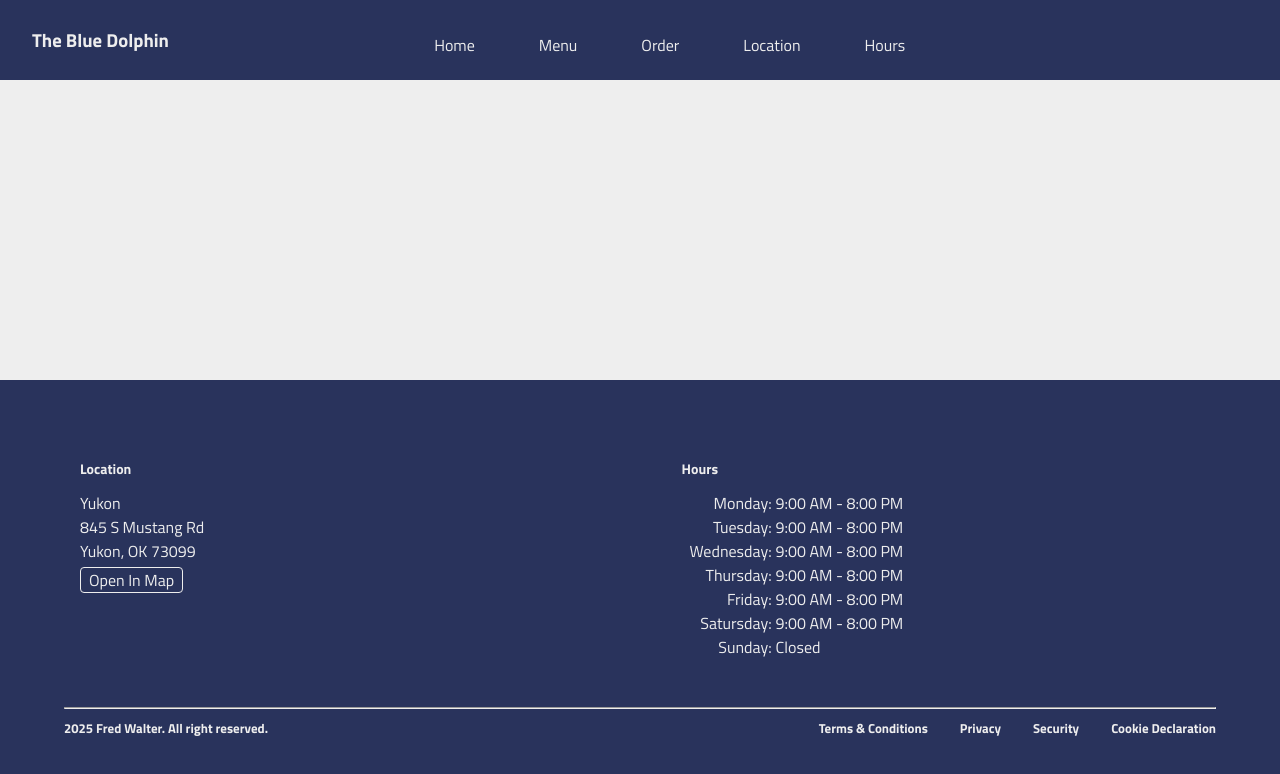
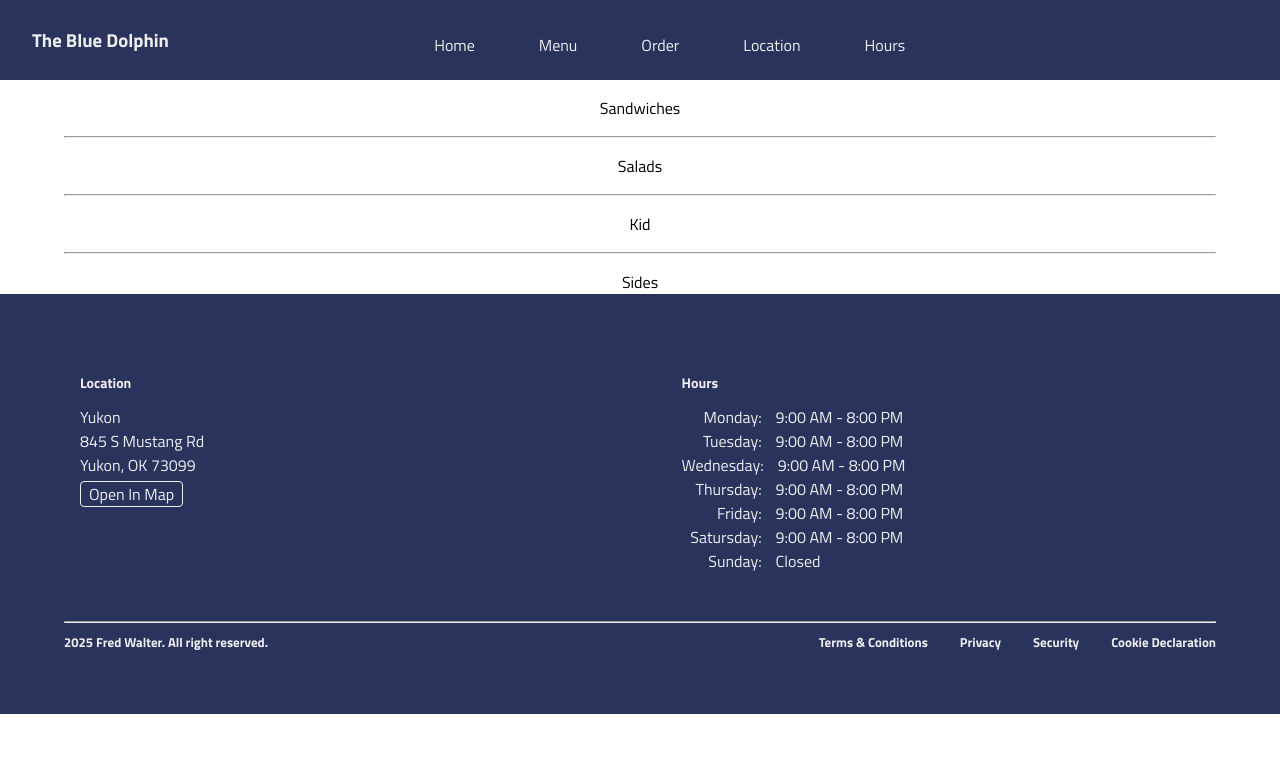
Before and after one commit to FredWltr/the_blue_dolphin, a React (Create React App) app: page /menu in a window 1280 px wide. Shown: the top 774 px of the page. Built offline with nearby package versions, Linux system fonts and the light colour scheme.

Commit message:
Updated menu and footer and navbar

```diff
--- a/src/App.js
+++ b/src/App.js
@@ -2,18 +2,23 @@ import React from 'react';
 import NavBar from './components/NavBar/NavBar';
 import Body from './components/body/Body';
 import Footer from './components/footer/Footer';
-// import {BrowserRouter as Router, Routes, Route} from "react-router-dom";
-// import Home from "./pages/Home";
-// import Menu from "./pages/Menu";
-// import Location from "./pages/Location";
+import {BrowserRouter as Router, Routes, Route} from "react-router-dom";
+import Home from "./pages/Home";
+import Menu from "./pages/Menu";
+import Location from "./pages/Location";
 
 function App() {
   return (
-    <React.Fragment>
+    <Router>
       <NavBar />
-      <Body />
+      <Routes>
+        <Route index element={<Home />}></Route>
+        <Route path="/home" element={<Home />} />
+        <Route path="/menu" element={<Menu />} />
+        <Route path="/location" element={<Location />} />
+      </Routes>
       <Footer />
-    </React.Fragment>
+    </Router>
   );
 }
 
--- a/src/components/NavBar/NavBar.jsx
+++ b/src/components/NavBar/NavBar.jsx
@@ -14,9 +14,9 @@ const NavBar = () => {
         <header>
             <h3>The Blue Dolphin</h3>
             <nav ref={navRef}>
-                <a href="/#">Home</a>
-                <a href="/#">Menu</a>
-                <a href="/#">Order</a>
+                <a href="/home">Home</a>
+                <a href="/menu">Menu</a>
+                <a href="https://www.doordash.com/store/the-blue-dolphin-yukon-25081844/">Order</a>
                 <a href="/#">Location</a>
                 <a href="/#">Hours</a>
                 <button className="nav-btn nav-close-btn" onClick={showNavBar}>
--- a/src/pages/Menu.jsx
+++ b/src/pages/Menu.jsx
@@ -1,18 +1,18 @@
-import "./Menu.css"
+import "../styles/Main.css"
 
 const Menu = () => {
     const sandwiches = [
-        { name: "Artisan", description: "oven roasted turkey, sundried tomato pesto spread, spinach, and muenster cheese on ciabatta toasted" },
-        { name: "Club", description: "oven roaster turkey, blackforest ham, honey-mustard, bacon, tomato, lettuce and cheddar cheese, layered between white bread" },
-        { name: "BLI", description: "bacon, mayo, lettuce and tomato on white bread toast" },
-        { name: "Turkey Bacon Ranch", description: "oven roasted turkey, bacon, ranch, lettuce, tomato, and cheedar cheese on ciabatta toasted"},
-        { name: "Turkey AVO Club", description: "oven roasted turkey, honey mustard, avocado, lettuce, tomato, muenster cheese on sourdough toasted"},
-        { name: "The 'Ultimate' Grilled Cheese", description: "cheddar cheese, muenster cheese, basil-pesto spread, and tomato on sourdough toasted"},
+        { name: "Artisan", description: "Oven roasted turkey, sundried tomato pesto spread, spinach, and muenster cheese on ciabatta toasted" },
+        { name: "Club", description: "Oven roaster turkey, blackforest ham, honey-mustard, bacon, tomato, lettuce and cheddar cheese, layered between white bread" },
+        { name: "BLT", description: "Bacon, mayo, lettuce and tomato on white bread toast" },
+        { name: "Turkey Bacon Ranch", description: "Oven roasted turkey, bacon, ranch, lettuce, tomato, and cheedar cheese on ciabatta toasted"},
+        { name: "Turkey AVO Club", description: "Oven roasted turkey, honey mustard, avocado, lettuce, tomato, muenster cheese on sourdough toasted"},
+        { name: "The 'Ultimate' Grilled Cheese", description: "Cheddar cheese, muenster cheese, basil-pesto spread, and tomato on sourdough toasted"},
     ];
     const salads = [
-        { name: "Garden Salad", description: "mixed greens, cheddar cheese, cherry tomatoes, carrots, cucumber, red onions, croutons" },
-        { name: "Greek Salad", description: "mixed greens, feta, cucumbers, red onions, kalamatta olives, cherry tomatoes, dill" },
-        { name: "Heavenly Salad", description: "spinach, feta, blueberries, avocado, candied pecans" },
+        { name: "Garden Salad", description: "Mixed greens, cheddar cheese, cherry tomatoes, carrots, cucumber, red onions, croutons" },
+        { name: "Greek Salad", description: "Mixed greens, feta, cucumbers, red onions, kalamatta olives, cherry tomatoes, dill" },
+        { name: "Heavenly Salad", description: "Spinach, feta, blueberries, avocado, candied pecans" },
     ];
     const dressing = "Ranch, sugar-free ranch, balsamic vin, honey mustard, greek, raspberry vin, champagne vin";
     const kid = [
@@ -29,12 +29,9 @@ const Menu = () => {
     ];
     return (
         <div>
-            <p>
-                Welcome to the Menu
-            </p>
-            <div>
-                <div>
-                    <p>Sandwiches</p>
+            <div className="menu">
+                <div className="menu-category">
+                    <p className="category-title">Sandwiches</p>
                     <div className="list">
                         {sandwiches.map(({ name, description }) => (
                         <div className="container" key={name}>
@@ -44,8 +41,9 @@ const Menu = () => {
                         ))}
                     </div>
                 </div>
-                <div>
-                    <p>Salads</p>
+                <hr />
+                <div className="menu-category">
+                    <p className="category-title">Salads</p>
                     <div className="list">
                         {salads.map(({name, description}) => (
                             <div className="container">
@@ -59,8 +57,9 @@ const Menu = () => {
                         </div>
                     </div>
                 </div>
-                <div>
-                    <p>Kid</p>
+                <hr />
+                <div className="menu-category">
+                    <p className="category-title">Kid</p>
                     <div className="list">
                         {kid.map(({name, description}) => (
                             <div className="container">
@@ -70,8 +69,9 @@ const Menu = () => {
                         ))}
                     </div>
                 </div>
-                <div>
-                    <p>Sides</p>
+                <hr />
+                <div className="menu-category">
+                    <p className="category-title">Sides</p>
                     <div className="list">
                         {sides.map(({name}) => (
                             <div className="container">
--- a/src/styles/Main.css
+++ b/src/styles/Main.css
@@ -52,6 +52,34 @@ header .nav-btn:hover {
     height: 300px;
     background-color: var(--textColor);
 
+}
+
+.menu .category-title {
+    justify-self: center;
+    margin-top: 1rem;
+}
+
+.menu .list {
+    margin-left: 2rem;
+    margin-right: 2rem;
+    display: grid;
+    grid-template-columns: 50% 50%;
+    column-gap: 3rem;
+    row-gap: 0.75rem;
+    display: none;
+}
+
+.menu .container {
+    display: flex;
+    flex-direction: column;
+}
+
+.menu .container .description {
+    margin-left: 1rem;
+}
+
+.menu hr {
+    margin: 1rem 4rem 0 4rem;
 }
 
 .section_padding {
@@ -189,6 +217,14 @@ header .nav-btn:hover {
         font-size: 1.5rem;
     }
 
+    .menu .list {
+        margin-left: 2rem;
+        margin-right: 2rem;
+        display: grid;
+        grid-template-columns: auto;
+        display: none;
+    }
+
     .sb_footer-links {
         display: flex;
         flex-direction: column;
```
